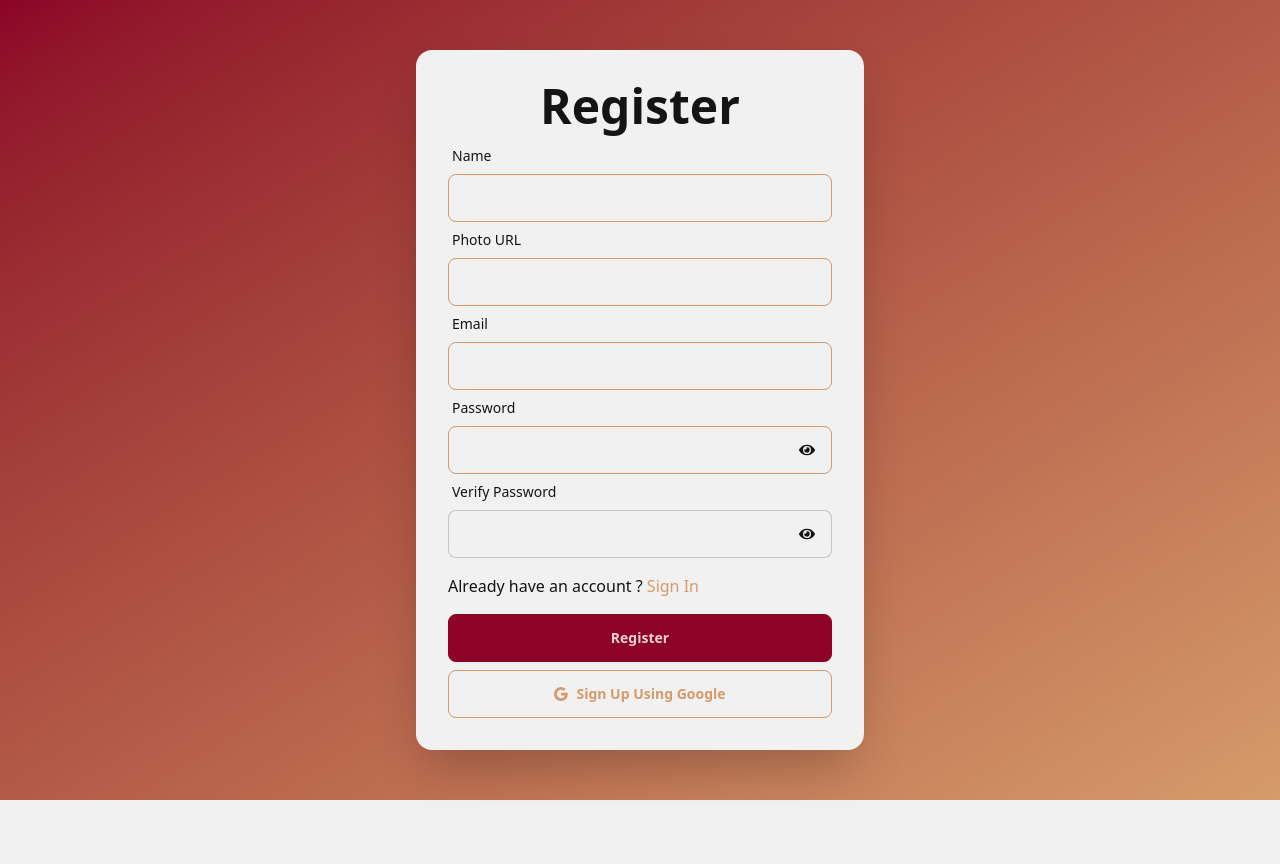
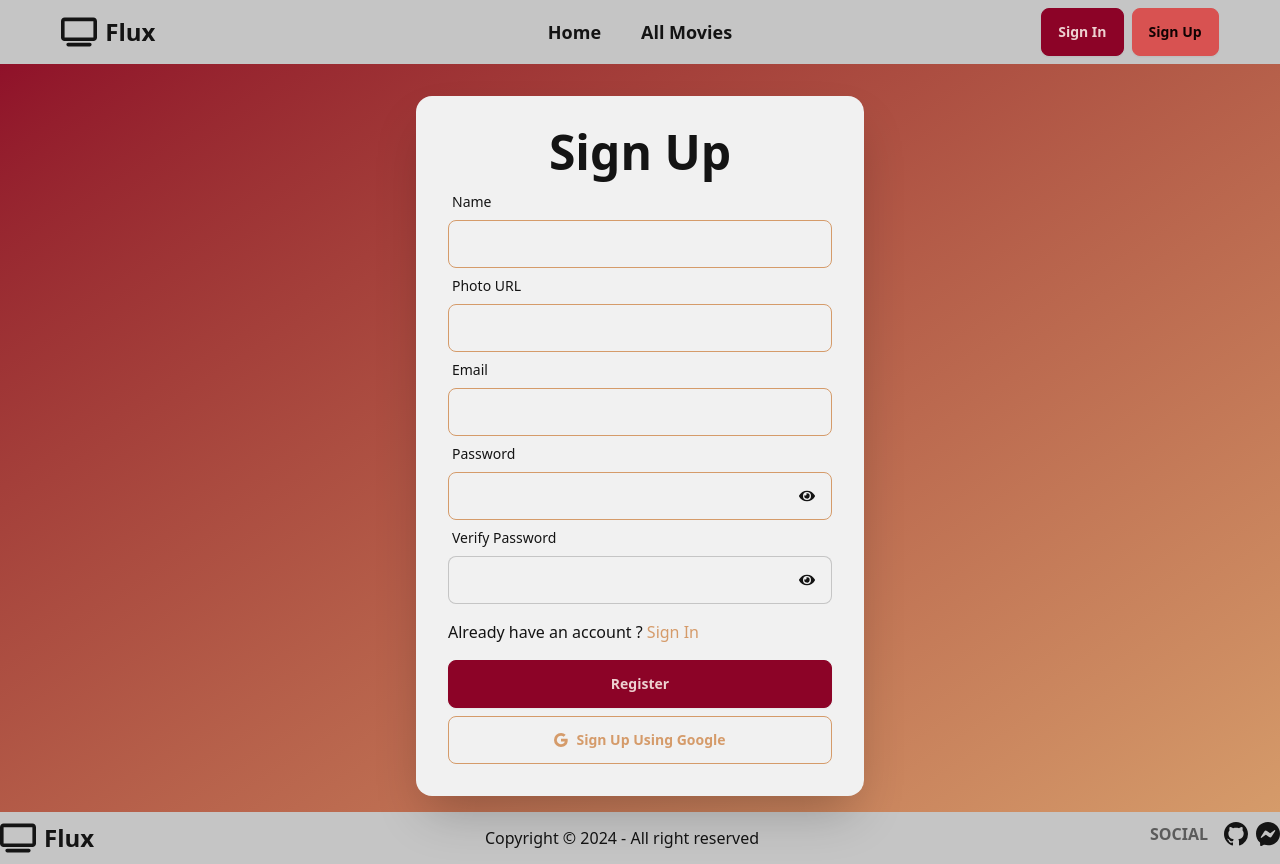
Before and after one commit to adnansyed101/flux-client, a React (Vite) app: page /signup in a window 1280 px wide. Before the commit the page ends 800 px from the top, so only its background shows below. Built offline with nearby package versions, Linux system fonts and the light colour scheme; no server answers.

Commit message:
Add nav and footer

```diff
--- a/src/pages/Signin.jsx
+++ b/src/pages/Signin.jsx
@@ -6,6 +6,8 @@ import { toast } from "react-toastify";
 import "animate.css";
 import Loading from "../components/Loading";
 import { useForm } from "react-hook-form";
+import Navbar from "../components/Navbar";
+import Footer from "../components/Footer";
 
 const SignIn = () => {
   const { login, setUser, createUserWithGoogle, loading, setLoading } =
@@ -61,13 +63,15 @@ const SignIn = () => {
   }
 
   return (
+    <>
+      <Navbar />
       <div className="hero bg-gradient-to-br from-primary to-accent min-h-screen">
         <div className="hero-content">
           <div className="card bg-slate-100 shadow-2xl animate__animated animate__bounceInDown">
             <div className="card-body">
               <form onSubmit={handleSubmit(onSubmit)} className="md:w-96">
                 <h1 className="text-4xl md:text-5xl font-bold mb-2 text-center">
-                Login
+                  Sign In
                 </h1>
                 <div className="form-control">
                   <label className="label">
@@ -127,6 +131,8 @@ const SignIn = () => {
           </div>
         </div>
       </div>
+      <Footer />
+    </>
   );
 };
 
--- a/src/pages/Signup.jsx
+++ b/src/pages/Signup.jsx
@@ -7,6 +7,8 @@ import { AuthContext } from "../provider/AuthProvider";
 import { toast } from "react-toastify";
 import "animate.css";
 import { useForm } from "react-hook-form";
+import Navbar from "../components/Navbar";
+import Footer from "../components/Footer";
 
 const Signup = () => {
   const [showPwd, setShowPwd] = useState(false);
@@ -80,13 +82,15 @@ const Signup = () => {
   };
 
   return (
-    <div className="hero bg-gradient-to-br from-primary to-accent min-h-screen">
+    <>
+      <Navbar />
+      <section className="hero bg-gradient-to-br from-primary to-accent min-h-screen pt-20">
         <div className="hero-content">
           <div className="card bg-base-100 shadow-2xl animate__animated animate__bounceInUp">
             <div className="card-body">
-            <form className="md:w-96" onSubmit={handleSubmit(onSubmit)}>
+              <form className="min-w-96" onSubmit={handleSubmit(onSubmit)}>
                 <h1 className="text-4xl md:text-5xl font-bold mb-2 text-center">
-                Register
+                  Sign Up
                 </h1>
                 {/* Photo-URL */}
                 <div className="form-control">
@@ -197,7 +201,9 @@ const Signup = () => {
             </div>
           </div>
         </div>
-    </div>
+      </section>
+      <Footer />
+    </>
   );
 };
 
```
Lines whose indentation alone changed are shown as unchanged.
